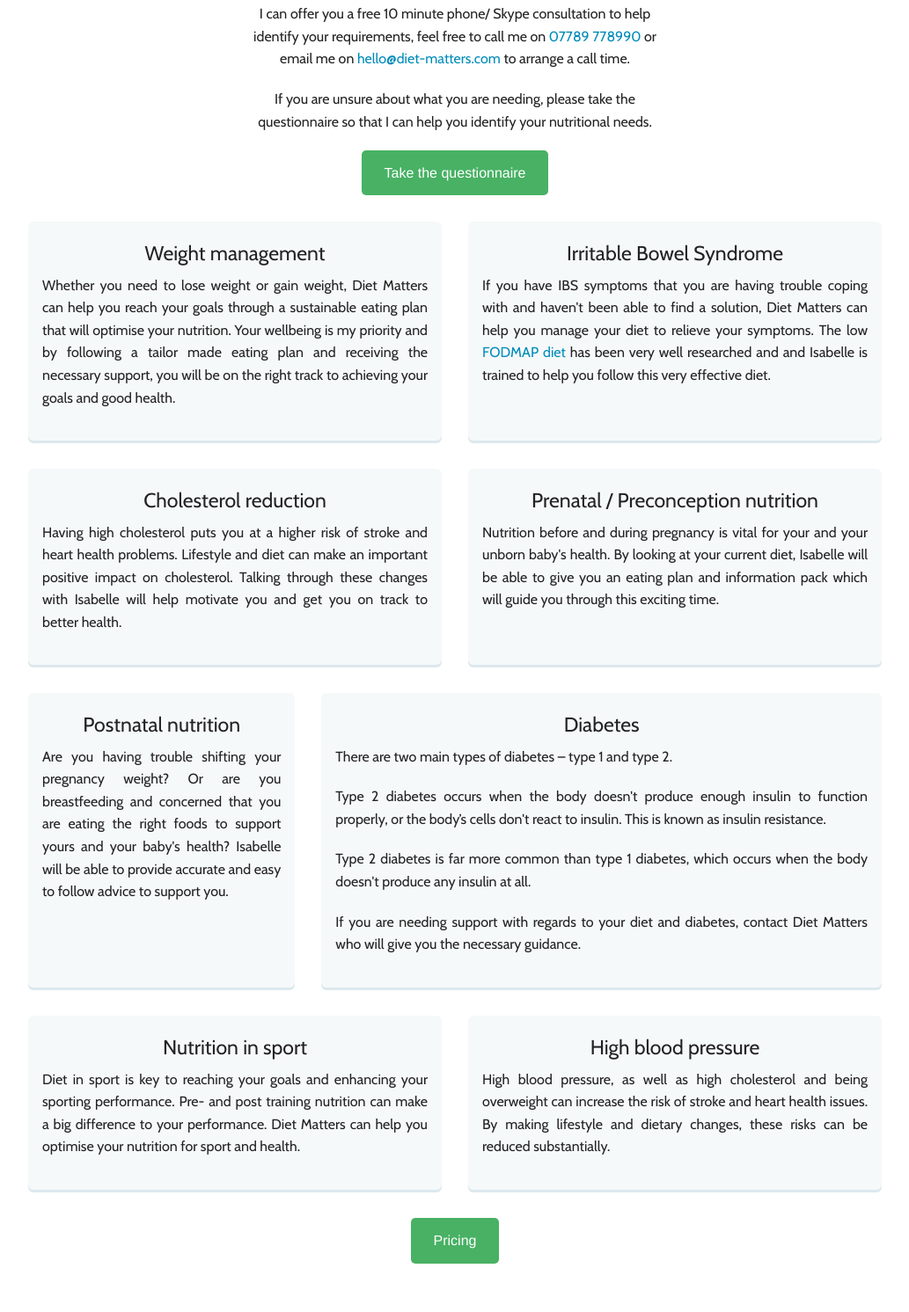
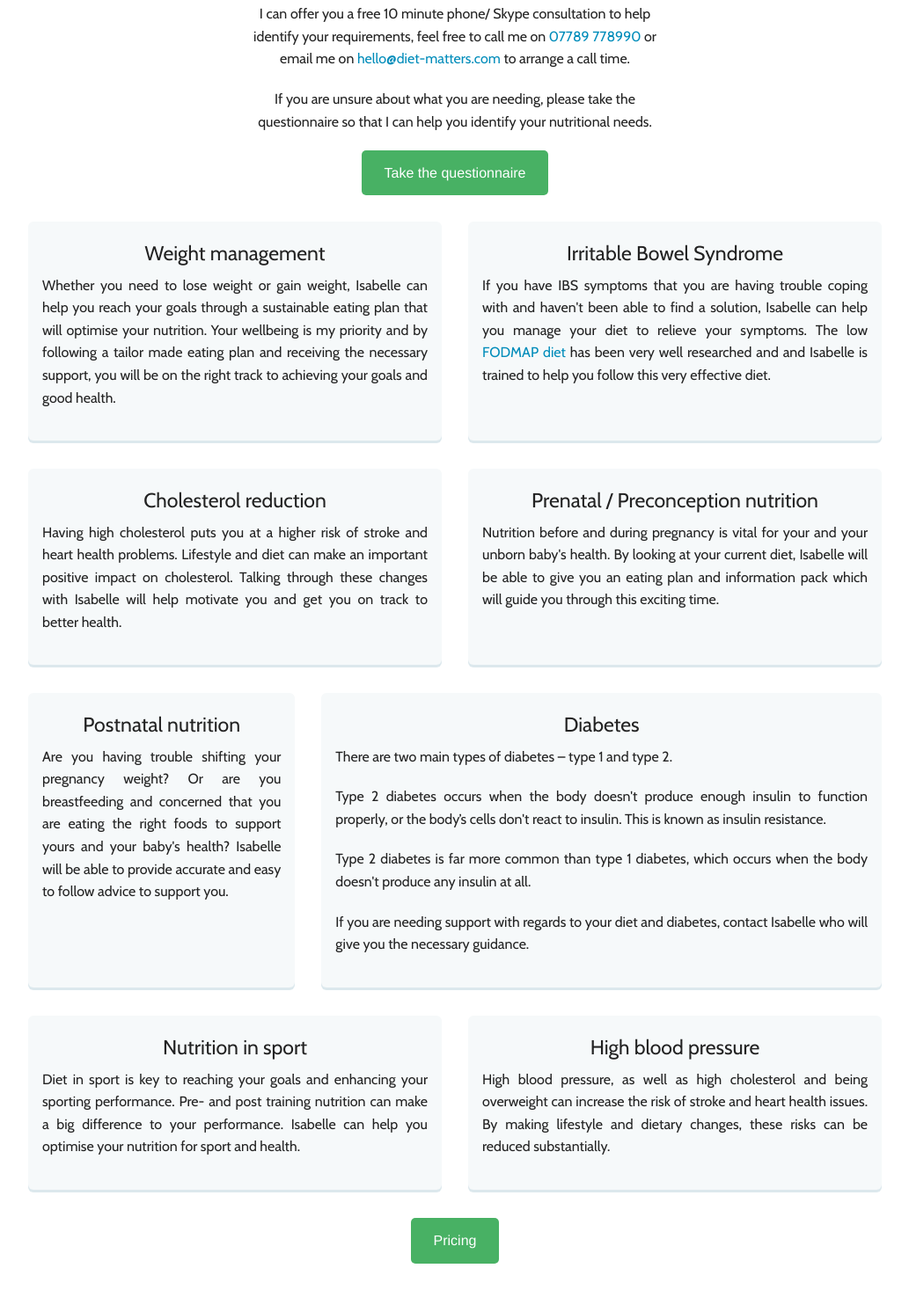
Before and after one commit to bananacrisp/dietmatters, a website: page services.html in a window 1280 px wide. Shown: the part 348-1840 px from the top of the page at 88% size, without its empty margins (123-1156 px from the left). Drawn offline with nearby package versions, Linux system fonts and the light colour scheme; a web font is replaced by a local one.

Commit message:
Copy update

```diff
--- a/services.html
+++ b/services.html
@@ -90,13 +90,13 @@
       <div class="columns small-12 medium-6" >
         <div class="box-faq" data-equalizer-watch>
           <h4 class="text-center">Weight management</h4>
-          <p>Whether you need to lose weight or gain weight, Diet Matters can help you reach your goals through a sustainable eating plan that will optimise your nutrition. Your wellbeing is my priority and by following a tailor made eating plan and receiving the necessary support, you will be on the right track to achieving your goals and good health. </p>
+          <p>Whether you need to lose weight or gain weight, Isabelle can help you reach your goals through a sustainable eating plan that will optimise your nutrition. Your wellbeing is my priority and by following a tailor made eating plan and receiving the necessary support, you will be on the right track to achieving your goals and good health. </p>
         </div>
       </div>
       <div class="columns small-12 medium-6">
         <div class="box-faq" data-equalizer-watch>
           <h4 class="text-center">Irritable Bowel Syndrome</h4>
-          <p>If you have IBS symptoms that you are having trouble coping with and haven't been able to find a solution, Diet Matters can help you manage your diet to relieve your symptoms. The low <a href="fodmap.html">FODMAP diet</a> has been very well researched and and Isabelle is trained to help you follow this very effective diet.</p>
+          <p>If you have IBS symptoms that you are having trouble coping with and haven't been able to find a solution, Isabelle can help you manage your diet to relieve your symptoms. The low <a href="fodmap.html">FODMAP diet</a> has been very well researched and and Isabelle is trained to help you follow this very effective diet.</p>
         </div>
       </div>
     </div>
@@ -128,7 +128,7 @@
           <p>There are two main types of diabetes – type 1 and type 2.</p>
           <p>Type 2 diabetes occurs when the body doesn't produce enough insulin to function properly, or the body’s cells don't react to insulin. This is known as insulin resistance.</p>
           <p>Type 2 diabetes is far more common than type 1 diabetes, which occurs when the body doesn't produce any insulin at all.</p>
-          <p>If you are needing support with regards to your diet and diabetes, contact Diet Matters who will give you the necessary guidance.</p>
+          <p>If you are needing support with regards to your diet and diabetes, contact Isabelle who will give you the necessary guidance.</p>
         </div>
       </div>
     </div>
@@ -137,7 +137,7 @@
       <div class="columns small-12 medium-6">
         <div class="box-faq" data-equalizer-watch>
           <h4 class="text-center">Nutrition in sport</h4>
-          <p>Diet in sport is key to reaching your goals and enhancing your sporting performance. Pre- and post training nutrition can make a big difference to your performance. Diet Matters can help you optimise your nutrition for sport and health.</p>
+          <p>Diet in sport is key to reaching your goals and enhancing your sporting performance. Pre- and post training nutrition can make a big difference to your performance. Isabelle can help you optimise your nutrition for sport and health.</p>
         </div>
       </div>
       <div class="columns small-12 medium-6">
@@ -178,7 +178,7 @@
       <div class="columns small-12 medium-7">
         <div class="box-faq">
           <h5>Initial Consulation & Personalised Diet Plan</h5>
-          <p>£95 for 1-1.5 hours</p>
+          <p>£110 for 1-1.5 hours</p>
           <ul>
             <li>Determining your ideal weight for your height</li>
             <li>Assessment of your health and lifestyle</li>
@@ -191,7 +191,7 @@
       <div class="columns small-12 medium-5">
         <div class="box-faq">
           <h5>Follow up appointments</h5>
-          <p>£45 for 30 minutes</p>
+          <p>£50 for 30 minutes</p>
           <ul>
             <li>Reviewing your progress</li>
             <li>Discussing what has worked for you</li>
```
